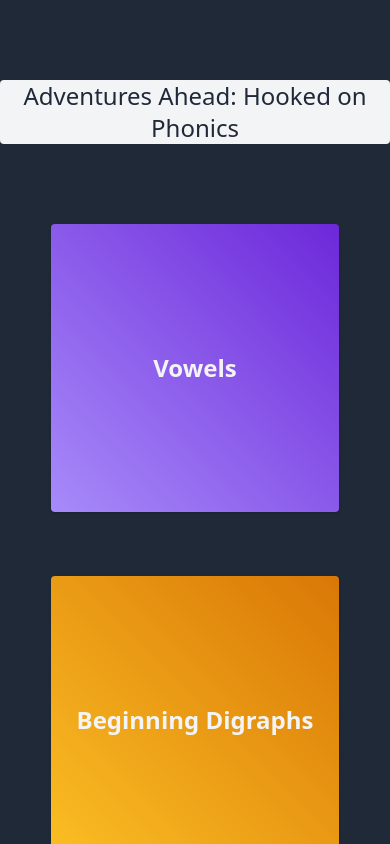
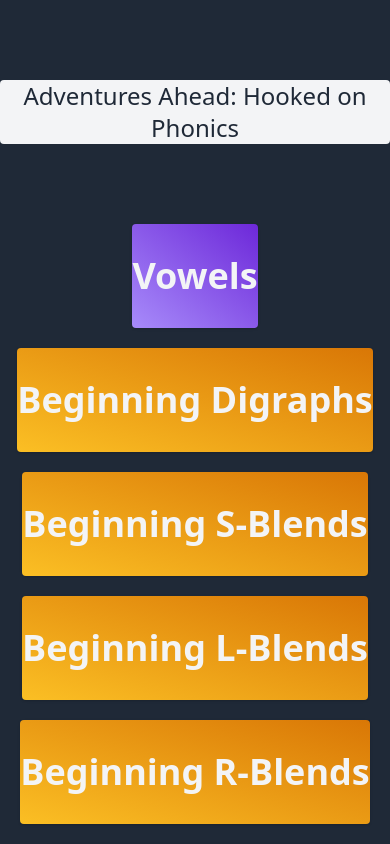
Before and after one commit to carlosdlroca/aa-hop-v2, a Next.js app: page / in a window 390 px wide. Shown: the top 844 px of the page. Built offline with nearby package versions, Linux system fonts and the light colour scheme.

Commit message:
edit cards sizing for mobile

```diff
--- a/styles/index.css
+++ b/styles/index.css
@@ -16,24 +16,26 @@
 
 @layer components {
   html {
-    @apply bg-gray-800;
+    @apply bg-gray-800 overflow-x-hidden;
   }
 
   .cards {
-    @apply grid grid-cols-1 gap-8 justify-items-center pb-12 gap-y-16;
+    @apply grid grid-cols-1 gap-4 justify-items-center pb-12 gap-y-5;
     margin: 0 auto;
     width: min(95vw, 65rem);
   }
 
   .card {
-    @apply text-2xl text-center font-bold font-sans grid place-items-center shadow text-gray-100 rounded;
-    height: 18rem;
-    width: 18rem;
+    @apply text-4xl text-center font-bold font-sans grid place-items-center shadow text-gray-100 rounded w-full py-8;
   }
 
   @screen md {
     .cards {
-      @apply grid-cols-2
+      @apply grid-cols-2 gap-8 gap-y-16;
+    }
+
+    .card {
+      @apply h-72 w-72 text-2xl;
     }
   }
 
```
